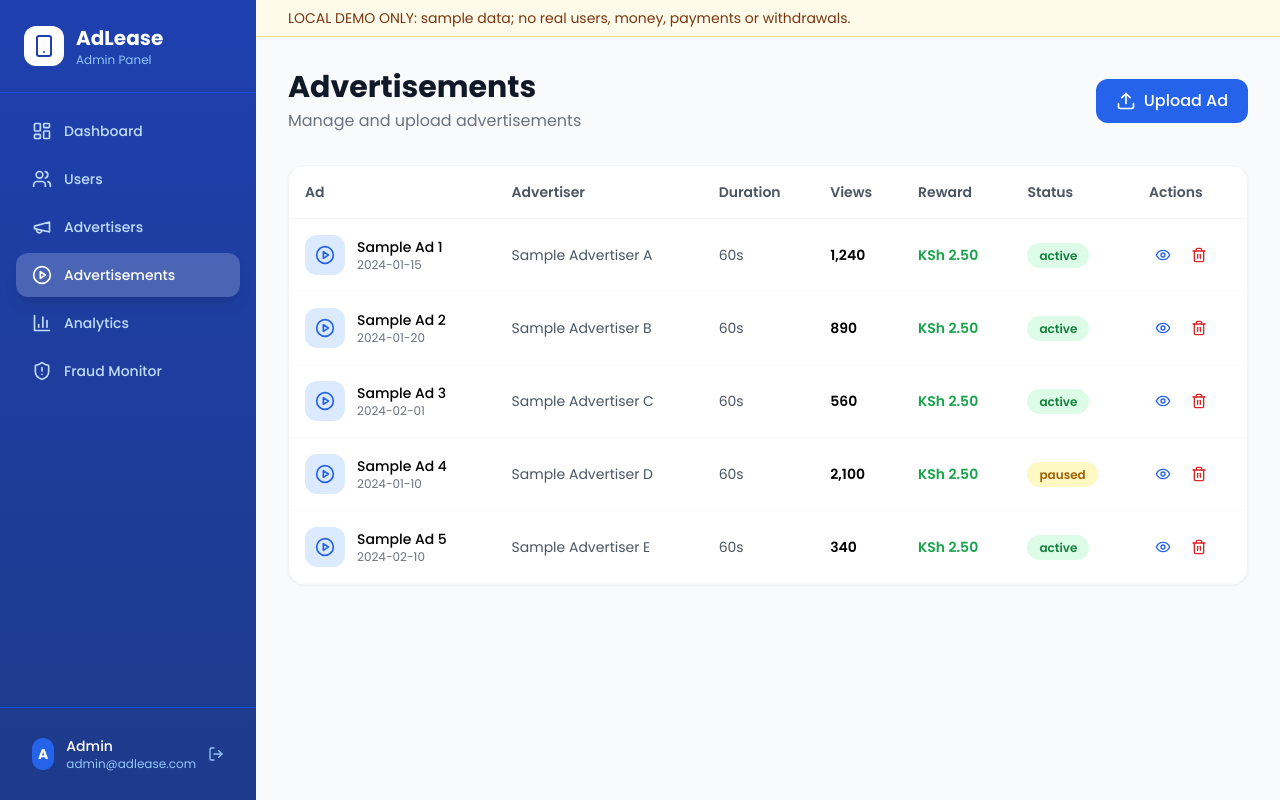
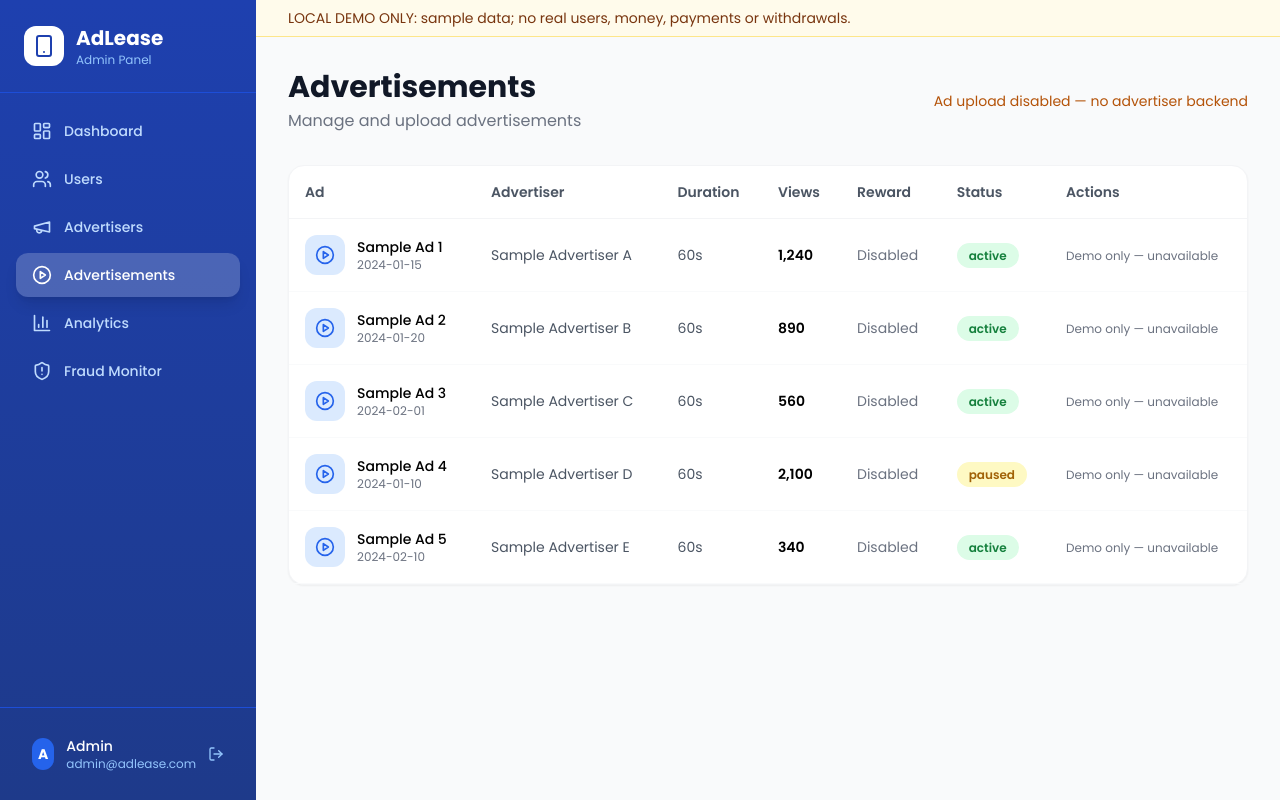
Before and after one commit to murithiian24-Avaru/Ian-Ndung-u-Muriithi, a React (Vite) app in the folder adlease/admin-dashboard/: page / in a window 1280 px wide. Both pictures are taken after a click on the button "Advertisements". Built offline with nearby package versions, Linux system fonts and the light colour scheme.

Commit message:
Remove simulated ad reward amounts and inert admin actions

```diff
--- a/adlease/admin-dashboard/src/pages/AdsPage.jsx
+++ b/adlease/admin-dashboard/src/pages/AdsPage.jsx
@@ -1,10 +1,10 @@
 import React, { useState } from 'react'
-import { Plus, Upload, PlayCircle, Eye, Trash2, Clock } from 'lucide-react'
+import { Upload, PlayCircle } from 'lucide-react'
 
 const sampleAds = [
   // Generic samples only: no real company has agreed to appear.
-  { id: 1, title: 'Sample Ad 1', advertiser: 'Sample Advertiser A', duration: 60, views: 1240, reward: 2.50, status: 'active', created: '2024-01-15' },
-  { id: 2, title: 'Sample Ad 2', advertiser: 'Sample Advertiser B', duration: 60, views: 890, reward: 2.50, status: 'active', created: '2024-01-20' },
+  { id: 1, title: 'Sample Ad 1', advertiser: 'Sample Advertiser A', duration: 60, views: 1240, status: 'active', created: '2024-01-15' },
+  { id: 2, title: 'Sample Ad 2', advertiser: 'Sample Advertiser B', duration: 60, views: 890, status: 'active', created: '2024-01-20' },
   { id: 3, title: 'Sample Ad 3', advertiser: 'Sample Advertiser C', duration: 60, views: 560, reward: 2.50, status: 'active', created: '2024-02-01' },
   { id: 4, title: 'Sample Ad 4', advertiser: 'Sample Advertiser D', duration: 60, views: 2100, reward: 2.50, status: 'paused', created: '2024-01-10' },
   { id: 5, title: 'Sample Ad 5', advertiser: 'Sample Advertiser E', duration: 60, views: 340, reward: 2.50, status: 'active', created: '2024-02-10' },
@@ -20,12 +20,7 @@ export default function AdsPage() {
           <h1 className="text-3xl font-bold text-gray-900">Advertisements</h1>
           <p className="text-gray-500 mt-1">Manage and upload advertisements</p>
         </div>
-        <button
-          onClick={() => setShowUpload(!showUpload)}
-          className="flex items-center gap-2 bg-blue-600 text-white px-5 py-2.5 rounded-xl hover:bg-blue-700 transition-colors font-medium"
-        >
-          <Upload className="w-5 h-5" /> Upload Ad
-        </button>
+        <span className="text-sm text-amber-700">Ad upload disabled — no advertiser backend</span>
       </div>
 
       {showUpload && (
@@ -39,7 +34,7 @@ export default function AdsPage() {
               <option>Sample Advertiser B</option>
               <option>Sample Advertiser C</option>
             </select>
-            <input placeholder="Reward Amount (KSh)" className="px-4 py-2.5 rounded-xl border border-gray-200 focus:ring-2 focus:ring-blue-500 focus:outline-none" />
+            <p className="text-sm text-amber-700">Ad rewards are disabled. No KSh-per-view amount is configured.</p>
             <input type="number" placeholder="Duration (seconds)" defaultValue={60} className="px-4 py-2.5 rounded-xl border border-gray-200 focus:ring-2 focus:ring-blue-500 focus:outline-none" />
           </div>
           <div className="mt-4 border-2 border-dashed border-gray-200 rounded-xl p-8 text-center">
@@ -85,7 +80,7 @@ export default function AdsPage() {
                   <td className="p-4 text-sm text-gray-600">{ad.advertiser}</td>
                   <td className="p-4 text-sm text-gray-600">{ad.duration}s</td>
                   <td className="p-4 text-sm font-semibold">{ad.views.toLocaleString()}</td>
-                  <td className="p-4 text-sm font-semibold text-green-600">KSh {ad.reward.toFixed(2)}</td>
+                  <td className="p-4 text-sm text-gray-500">Disabled</td>
                   <td className="p-4">
                     <span className={`px-3 py-1 rounded-full text-xs font-semibold ${
                       ad.status === 'active' ? 'bg-green-100 text-green-700' : 'bg-yellow-100 text-yellow-700'
@@ -94,10 +89,7 @@ export default function AdsPage() {
                     </span>
                   </td>
                   <td className="p-4">
-                    <div className="flex items-center gap-2">
-                      <button className="p-1.5 hover:bg-blue-50 rounded-lg"><Eye className="w-4 h-4 text-blue-600" /></button>
-                      <button className="p-1.5 hover:bg-red-50 rounded-lg"><Trash2 className="w-4 h-4 text-red-600" /></button>
-                    </div>
+                    <span className="text-xs text-gray-500">Demo only — unavailable</span>
                   </td>
                 </tr>
               ))}
```
